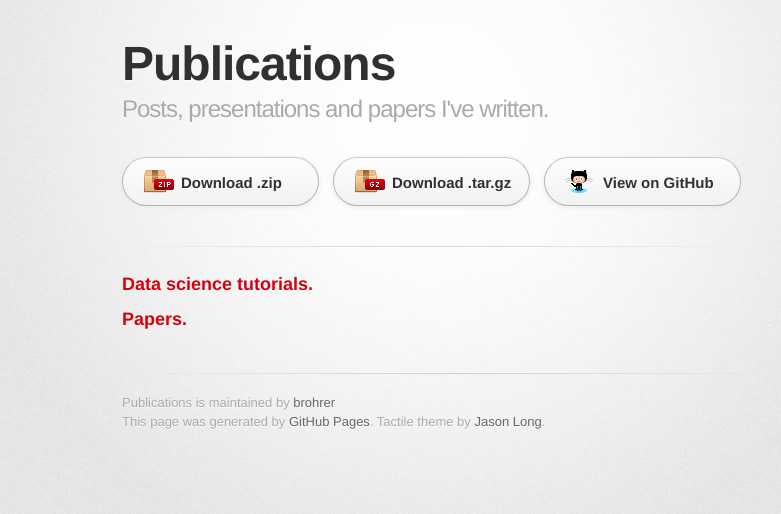
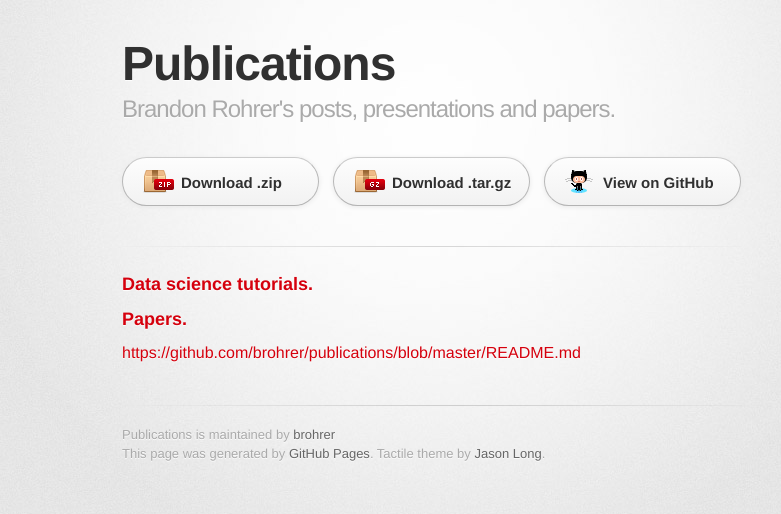
Before and after one commit to brohrer/publications, a plain HTML site: page index.html in a window 1280 px wide. Shown: the whole page, without its empty margins (208-989 px from the left). Drawn offline with Linux system fonts and the light colour scheme; a web font is replaced by a local one.

Commit message:
Create gh-pages branch via GitHub

```diff
--- a/index.html
+++ b/index.html
@@ -19,7 +19,7 @@
 
         <header>
           <h1>Publications</h1>
-          <h2>Posts, presentations and papers I&#39;ve written.</h2>
+          <h2>Brandon Rohrer&#39;s posts, presentations and papers.</h2>
         </header>
 
         <section id="downloads" class="clearfix">
@@ -36,6 +36,8 @@
 
 <h3>
 <a id="papers" class="anchor" href="#papers" aria-hidden="true"><span aria-hidden="true" class="octicon octicon-link"></span></a>Papers.</h3>
+
+<p><a href="https://github.com/brohrer/publications/blob/master/README.md">https://github.com/brohrer/publications/blob/master/README.md</a></p>
         </section>
 
         <footer>
--- a/params.json
+++ b/params.json
@@ -1 +1 @@
-{"name":"Publications","tagline":"Posts, presentations and papers I've written.","body":"### Data science tutorials.\r\n\r\n### Papers.\r\n\r\n","google":"UA-10180621-2","note":"Don't delete this file! It's used internally to help with page regeneration."}
+{"name":"Publications","tagline":"Brandon Rohrer's posts, presentations and papers.","body":"### Data science tutorials.\r\n\r\n### Papers.\r\nhttps://github.com/brohrer/publications/blob/master/README.md","google":"UA-10180621-2","note":"Don't delete this file! It's used internally to help with page regeneration."}
```
